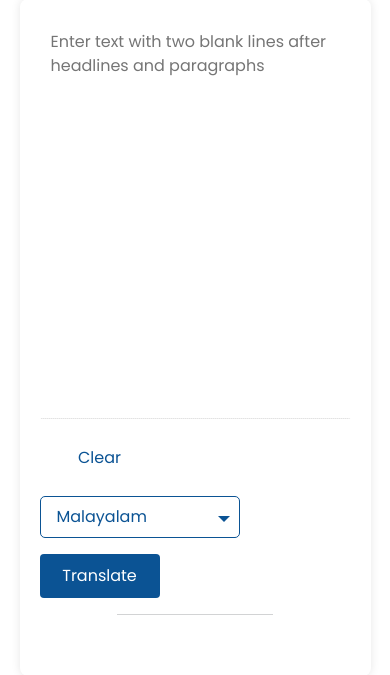
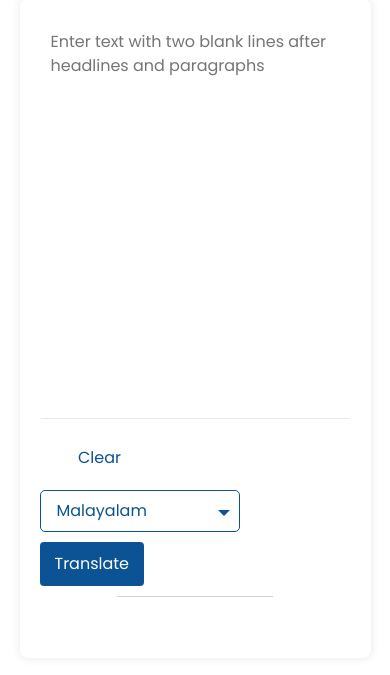
Before and after one commit to vin-thomas/translate_1, a Django app: page / in a window 390 px wide. Shown: the part 89-764 px from the top of the page. Run offline with Django 5.2, Linux system fonts and the light colour scheme; the visitor is signed in with stand-in values (Sample User, id 1); some libraries are stand-ins or nearby versions.

Commit message:
style changes

```diff
--- a/static/css/style.css
+++ b/static/css/style.css
@@ -110,6 +110,22 @@ p {
 }
 
 
+.tools {
+  display: flex;
+  flex-direction: row;
+  align-items: center;
+  justify-content: space-between;
+  margin-bottom: 10px;
+  flex-wrap: wrap;
+  gap: 10px;
+}
+
+@media screen and (max-width: 900px) {
+  .tools:last-child{
+    margin-left: auto;
+  }
+}
+
 /* The container must be positioned relative: */
 .custom-select {
     position: relative;
@@ -189,8 +205,8 @@ button {
     border: none;
     cursor: pointer;
     border-radius: 4px;
-    font-size: 16px;
-    width: 120px;
+    font-size: medium;
+    width: fit-content;
 }
 
 
@@ -205,10 +221,6 @@ button:active {
   box-shadow: 0 0 30px 1px #0b5394 inset;
 }
 
-
-.textcontainer {
-    position: relative;
-}
 
 .clear {
     /* position: relative; */
@@ -229,19 +241,19 @@ button:active {
   border: none !important;
   cursor: pointer;
   border-radius: 50% !important;
-  font-size: 16px !important;
+  font-size: medium !important;
   width: 120px !important;
 }
 
 .clear a:hover{
     color: #0b5394 !important;
-    background-color: #ffffff;
+    background-color: #f4f4f4;
 }
 
 .clear a:active{
   color: #e5dfdf !important;
   background-color: #ffffff;
-  box-shadow: 0 0 3px 30px #e5dfdf inset;
+  box-shadow: 0 0 3px 30px #dfe0e5 inset;
 }
 
 hr{
--- a/templates/rreports_2/index.html
+++ b/templates/rreports_2/index.html
@@ -37,7 +37,7 @@
           name="textToTranslate"
           placeholder="Enter text with two blank lines after headlines and paragraphs"></textarea>
         </div>
-        <div class="d-flex flex-row justify-content-between flex-wrap align-items-center mb-3 gap-3">
+        <div class="tools">
           <div class="clear">
             <a title="Clear" onclick="cleanup()">Clear</a>
           </div>
```
